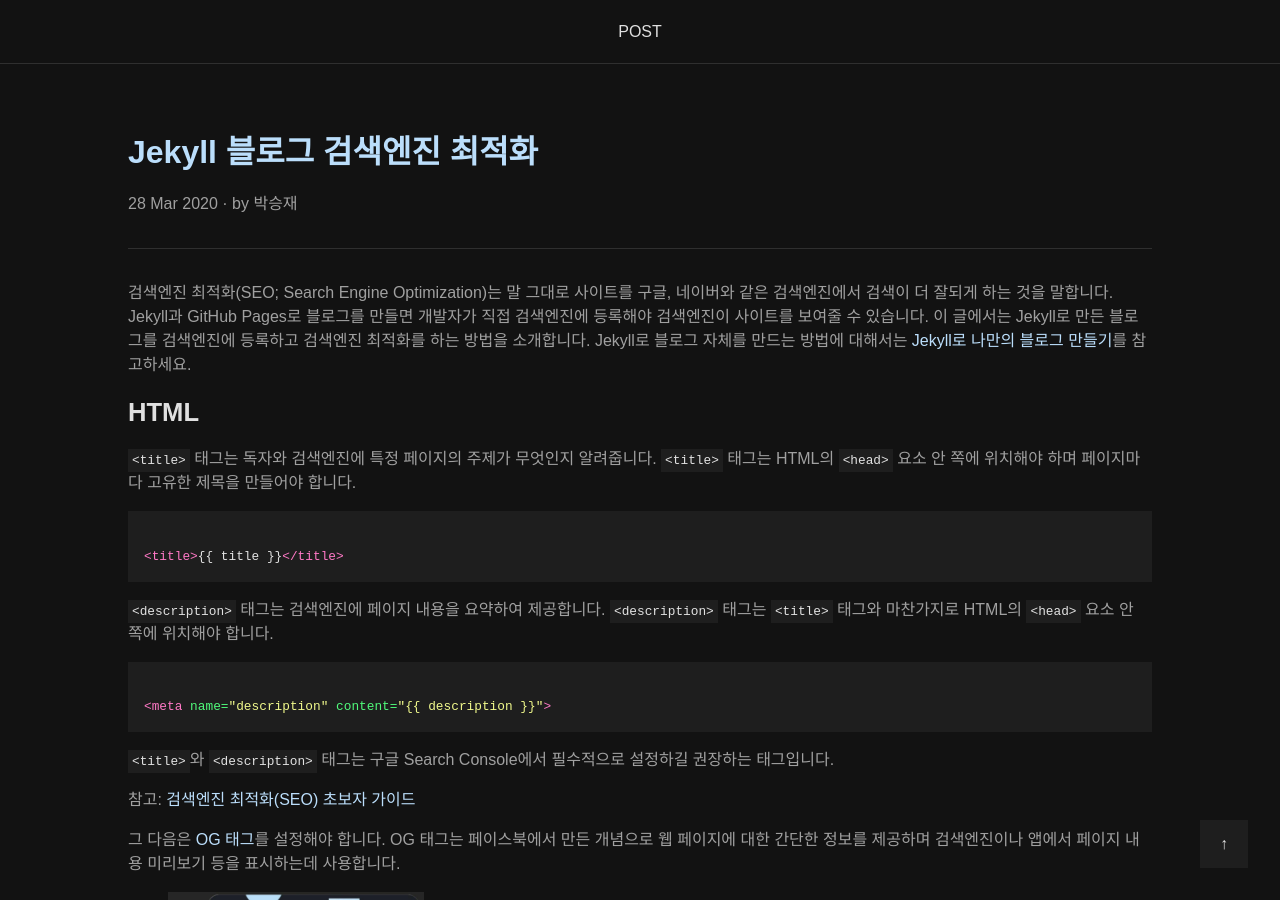
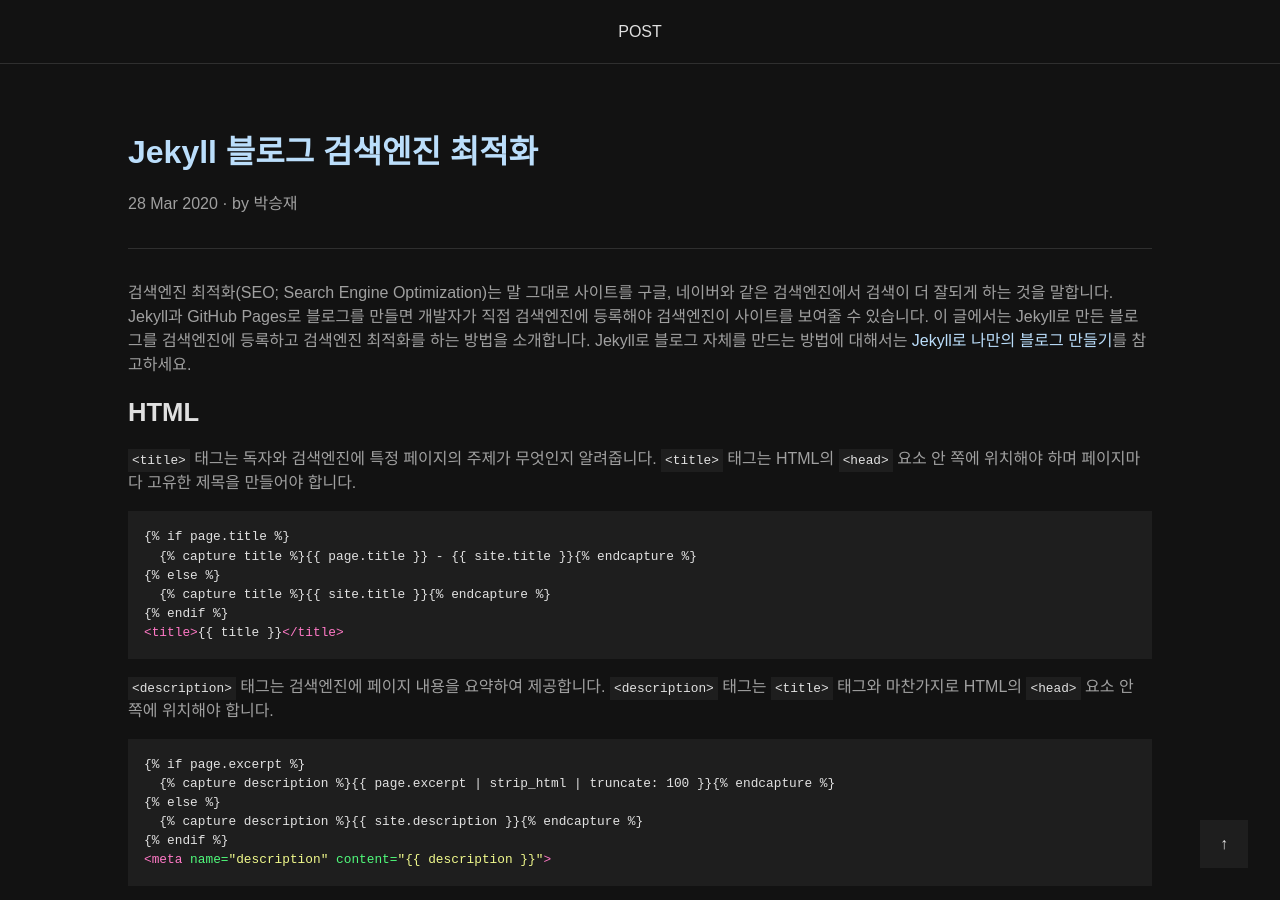
Before and after one commit to int-i/int-i.github.io, a Jekyll site: the page built from _posts/2020-03-28-jeykyll-seo.md, in a window 1280 px wide and 900 px high. Built offline with Jekyll 4.4.1, drawn with Linux system fonts in a browser that asks for light colours; some web fonts are replaced.

Commit message:
Fix typo

````diff
--- a/_posts/2020-03-28-jeykyll-seo.md
+++ b/_posts/2020-03-28-jeykyll-seo.md
@@ -17,11 +17,11 @@
 `<title>` 태그는 HTML의 `<head>` 요소 안 쪽에 위치해야 하며 페이지마다 고유한 제목을 만들어야 합니다.
 
 ```html
-{% if page.title %}
-  {% capture title %}{% raw %}{{ page.title }}{% endraw %} - {% raw %}{{ site.title }}{% endraw %}{% endcapture %}
+{% raw %}{% if page.title %}
+  {% capture title %}{{ page.title }} - {{ site.title }}{% endcapture %}
 {% else %}
-  {% capture title %}{% raw %}{{ site.title }}{% endraw %}{% endcapture %}
-{% endif %}
+  {% capture title %}{{ site.title }}{% endcapture %}
+{% endif %}{% endraw %}
 <title>{% raw %}{{ title }}{% endraw %}</title>
 ```
 
@@ -29,11 +29,11 @@
 `<description>` 태그는 `<title>` 태그와 마찬가지로 HTML의 `<head>` 요소 안 쪽에 위치해야 합니다.
 
 ```html
-{% if page.excerpt %}
-  {% capture description %}{% raw %}{{ page.excerpt | strip_html | truncate: 100 }}{% endraw %}{% endcapture %}
+{% raw %}{% if page.excerpt %}
+  {% capture description %}{{ page.excerpt | strip_html | truncate: 100 }}{% endcapture %}
 {% else %}
-  {% capture description %}{% raw %}{{ site.description }}{% endraw %}{% endcapture %}
-{% endif %}
+  {% capture description %}{{ site.description }}{% endcapture %}
+{% endif %}{% endraw %}
 <meta name="description" content="{% raw %}{{ description }}{% endraw %}">
 ```
 
````
